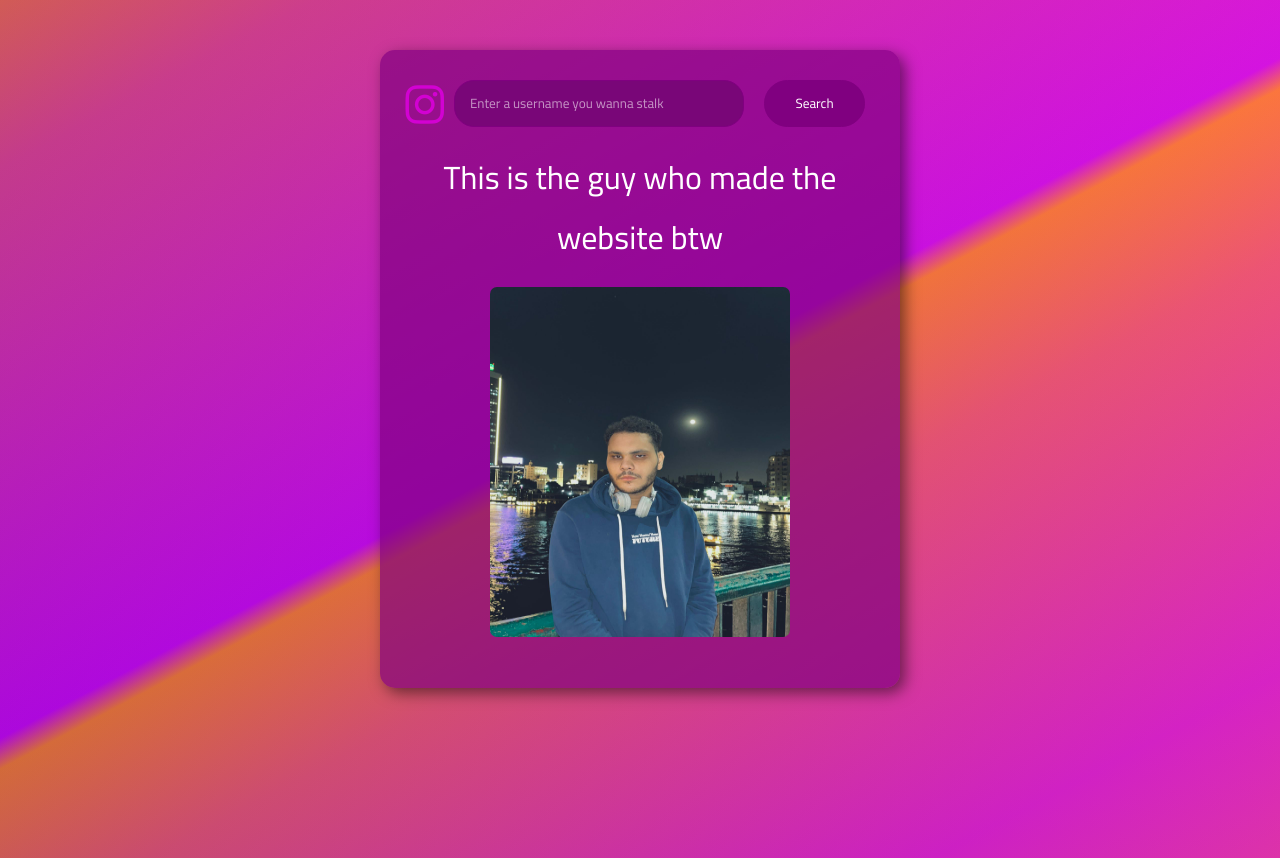
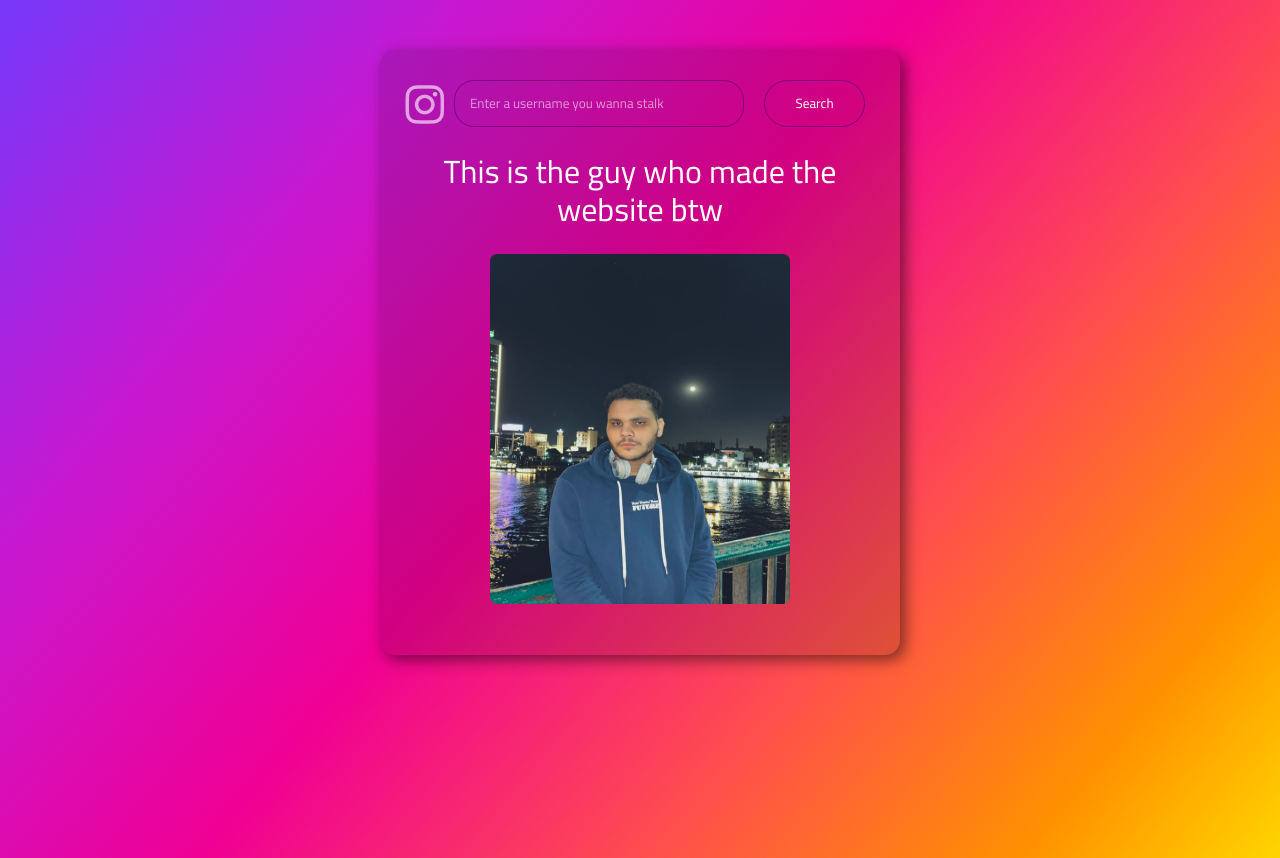
Before and after one commit to abdulrhmannawwar/InstagramStoryViewer, a plain HTML site: page index.html in a window 1280 px wide. Drawn offline with Linux system fonts and the light colour scheme.

Commit message:
Add files via upload

```diff
--- a/script.js
+++ b/script.js
@@ -71,7 +71,7 @@ button.addEventListener("click", () => {
             }
             else if(isPrivate){
                 accountStatus.textContent = "This user is private :( , but here are some public things about him";
-                accountStatus.style.backgroundColor = '#8d8d40';
+                accountStatus.style.backgroundColor = '#ffff0042';
                 accountName.textContent = `Full name : ${fullName}`;
                 accountBio.textContent = `Bio : ${bio}`;
                 accountDate.textContent = `Joined : ${date}`;
--- a/style.css
+++ b/style.css
@@ -2,10 +2,15 @@
 body{
     min-height: 100vh;
     color : white;
-    background-image: linear-gradient(77deg, rgba(32, 2, 133, 0.2),rgba(241, 62, 151, 0.2)),
-    linear-gradient(152deg, rgb(246, 112, 73) 0%,
-    rgb(230, 71, 141) 11%,rgb(206, 9, 242) 48%,rgb(254, 132, 39) 50%,rgb(238, 91, 107) 61%,
-    rgb(214, 30, 208) 88%,rgb(222, 50, 174) 100%);
+    background-image: linear-gradient(
+    310deg,
+    #ffd500 0%,
+    #ff9100 13%,
+    #ff4d4f 32%,
+    #f00094 54%,
+    #c619d2 77%,
+    #7538fa 100%
+    );
 }
 a{
     color : black;
@@ -19,7 +24,7 @@ body,input,button{
 .container{
     width: 500px;
     margin: 30px auto;
-    background-color: #800080ae;
+    background-color: #00000021;
     border-radius: 15px;
     text-align: center;
     padding: 0 10px 10px;
@@ -41,32 +46,43 @@ body,input,button{
     outline: none;
     border: 1px solid purple;
     margin-right: 20px;
-    background-color: rgba(119, 6, 119, 0.93);
+    background-color:transparent;
     border-radius: 20px;
     color : white;
 }
+.inputContainer input:focus{
+    background-color: #e0a5e060;
+}
+/*
+#ffd600
+#ff7a00
+#ff0069
+#d300c5
+#7638fa
+ */
 .inputContainer button{
     padding: 10px 30px;
     border: 1px solid purple;
     color : white;
     cursor: pointer;
     border-radius: 25px;
-    background-color: purple;
+    background-color: transparent;
     transition: .3s;
 }
 .inputContainer button:hover{
-    background-color: rgb(201, 10, 201);
+    background-color: #e0a5e060;
 }
 .fa-brands{
     margin-right: 10px;
     font-size: 44px;
-    color : rgb(210, 2, 210);
+    color : #ffffff9d;
 }
 .status{
-    margin-top: 0;
+    margin: 0;
     font-size: 32px;
-    margin-bottom: 0;
     border-radius: 10px;
+    padding: 5px;
+    line-height: 1.2;
 }
 .account{
     margin-top: 0;
```
Also changed, not shown: index.html (line endings or trailing spaces).
